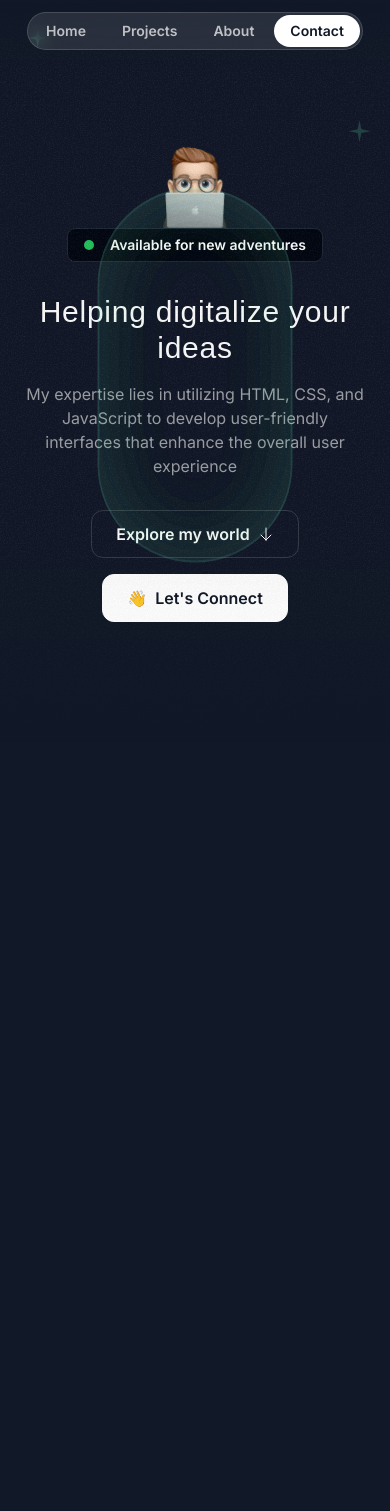
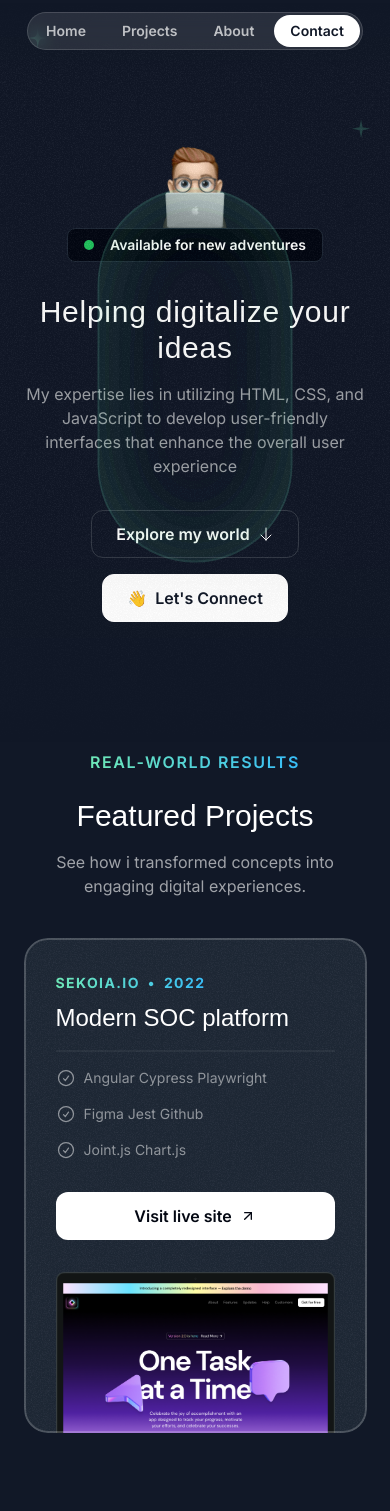
Before and after one commit to RomaricS/portfolio, a Next.js app: page / in a window 390 px wide. Shown: the top 1511 px of the page. Before the commit the page ends 882 px from the top, so only its background shows below. Built offline with nearby package versions, Linux system fonts and the light colour scheme; a web font is replaced by a local one.

Commit message:
Added projects

```diff
--- a/src/app/globals.css
+++ b/src/app/globals.css
@@ -11,3 +11,9 @@
         @apply absolute inset-0 border-2 top-1/2 left-1/2 -translate-y-1/2 -translate-x-1/2 rounded-full border-emerald-300/5 shadow-[0_0_90px_inset] shadow-emerald-300/5;
     }
 }
+
+@layer utilities {
+    .container {
+        @apply lg:max-w-5xl;
+    }
+}
--- a/src/app/page.tsx
+++ b/src/app/page.tsx
@@ -1,11 +1,13 @@
 import { HeroSection } from '@/sections/Hero';
 import { Header } from '../sections/Header';
+import { ProjectsSection } from '@/sections/Projects';
 
 export default function Home() {
   return (
     <div>
       <Header />
       <HeroSection />
+      <ProjectsSection />
     </div>
   );
 }
--- /dev/null
+++ b/src/constants/Projects.ts
@@ -0,0 +1,42 @@
+import darkSaasLandingPage from '@/assets/images/dark-saas-landing-page.png';
+import lightSaasLandingPage from '@/assets/images/light-saas-landing-page.png';
+import aiStartupLandingPage from '@/assets/images/ai-startup-landing-page.png';
+
+export const portfolioProjects = [
+    {
+        company: 'SEKOIA.IO',
+        year: '2022',
+        title: 'Modern SOC platform',
+        results: [
+            { title: 'Angular Cypress Playwright' },
+            { title: 'Figma Jest Github' },
+            { title: 'Joint.js Chart.js' },
+        ],
+        link: 'https://www.sekoia.io/fr',
+        image: darkSaasLandingPage,
+    },
+    {
+        company: 'Convelio',
+        year: '2021',
+        title: 'All in one solution for Art transportation',
+        results: [
+            { title: 'Angular Karma' },
+            { title: 'Figma Jest Github' },
+            { title: 'Scrum' },
+        ],
+        link: 'https://www.convelio.com/fr/accueil/',
+        image: lightSaasLandingPage,
+    },
+    {
+        company: 'Capgemini',
+        year: '2018',
+        title: 'Energy provider client site',
+        results: [
+            { title: 'Angular JAVA Selenium' },
+            { title: 'Adobe Experience Manager' },
+            { title: 'SAFe & Scrum' },
+        ],
+        link: 'https://particulier.edf.fr/fr/accueil.html',
+        image: aiStartupLandingPage,
+    },
+];
--- a/src/sections/Projects.tsx
+++ b/src/sections/Projects.tsx
@@ -1,46 +1,77 @@
-import darkSaasLandingPage from "@/assets/images/dark-saas-landing-page.png";
-import lightSaasLandingPage from "@/assets/images/light-saas-landing-page.png";
-import aiStartupLandingPage from "@/assets/images/ai-startup-landing-page.png";
-
-const portfolioProjects = [
-  {
-    company: "Acme Corp",
-    year: "2022",
-    title: "Dark Saas Landing Page",
-    results: [
-      { title: "Enhanced user experience by 40%" },
-      { title: "Improved site speed by 50%" },
-      { title: "Increased mobile traffic by 35%" },
-    ],
-    link: "https://youtu.be/4k7IdSLxh6w",
-    image: darkSaasLandingPage,
-  },
-  {
-    company: "Innovative Co",
-    year: "2021",
-    title: "Light Saas Landing Page",
-    results: [
-      { title: "Boosted sales by 20%" },
-      { title: "Expanded customer reach by 35%" },
-      { title: "Increased brand awareness by 15%" },
-    ],
-    link: "https://youtu.be/7hi5zwO75yc",
-    image: lightSaasLandingPage,
-  },
-  {
-    company: "Quantum Dynamics",
-    year: "2023",
-    title: "AI Startup Landing Page",
-    results: [
-      { title: "Enhanced user experience by 40%" },
-      { title: "Improved site speed by 50%" },
-      { title: "Increased mobile traffic by 35%" },
-    ],
-    link: "https://youtu.be/Z7I5uSRHMHg",
-    image: aiStartupLandingPage,
-  },
-];
+import { portfolioProjects } from '@/constants/Projects';
+import Image from 'next/image';
+import CheckCircleIcon from '@/assets/icons/check-circle.svg';
+import ArrowUpRight from '@/assets/icons/arrow-up-right.svg';
+import grainImage from '@/assets/images/grain.jpg';
 
 export const ProjectsSection = () => {
-  return <div>Projects Section</div>;
+    return (
+        <section className='pb-16 lg:py-24'>
+            <div className='container'>
+                <div className='flex justify-center'>
+                    <p className='uppercase font-semibold tracking-widest bg-gradient-to-r from-emerald-300 to-sky-400 text-transparent bg-clip-text'>
+                        Real-world Results
+                    </p>
+                </div>
+                <h2 className='font-serif text-3xl md:text-5xl text-center mt-6'>
+                    Featured Projects
+                </h2>
+                <p className='text-center md:text-lg lg:text-xl text-white/60 mt-4 max-w-md mx-auto'>
+                    See how i transformed concepts into engaging digital
+                    experiences.
+                </p>
+                <div className='flex flex-col md:mt-20 mt-10 gap-20'>
+                    {portfolioProjects.map(
+                        ({ title, company, year, results, link, image }) => (
+                            <div
+                                key={title}
+                                className="bg-gray-800 rounded-3xl relative z-0 overflow-hidden after:z-10 after:content-[''] after:absolute after:inset-0 after:outline-2 after:outline after:-outline-offset-2 after:rounded-3xl after:outline-white/20 px-8 pt-8 after:pointer-events-none md:pt-12 md:px-10 lg:pt-16 lg:px-20">
+                                <div
+                                    className='absolute inset-0 -z-10 opacity-5'
+                                    style={{
+                                        backgroundImage: `url(${grainImage.src})`,
+                                    }}></div>
+                                <div className='lg:grid lg:grid-cols-2 lg:gap-16'>
+                                    <div className='lg:pb-16'>
+                                        <div className='bg-gradient-to-r from-emerald-300 to-sky-400 inline-flex font-bold gap-2 uppercase tracking-widest text-sm text-transparent bg-clip-text'>
+                                            <span>{company}</span>
+                                            <span>&bull;</span>
+                                            <span>{year}</span>
+                                        </div>
+                                        <h3 className='font-serif text-2xl mt-2 md:text-4xl md:mt-5'>
+                                            {title}
+                                        </h3>
+                                        <hr className='border-t-2 border-white/5 mt-4 md:mt-5' />
+                                        <ul className='flex flex-col gap-4 mt-4 md:mt-5'>
+                                            {results.map(({ title }) => (
+                                                <li
+                                                    key={title}
+                                                    className='flex gap-2 text-sm text-white/50 md:text-base'>
+                                                    <CheckCircleIcon className='size-5  md:size-6' />
+                                                    <span>{title}</span>
+                                                </li>
+                                            ))}
+                                        </ul>
+                                        <a href={link}>
+                                            <button className='bg-white text-gray-950 h-12 w-full rounded-xl font-semibold inline-flex items-center justify-center gap-2 mt-8 md:w-auto px-6'>
+                                                <span>Visit live site</span>
+                                                <ArrowUpRight className='size-4' />
+                                            </button>
+                                        </a>
+                                    </div>
+                                    <div className='relative'>
+                                        <Image
+                                            src={image}
+                                            className='mt-8 -mb-4 md:-mb-0 lg:mt-0 lg:absolute lg:h-full lg:w-auto lg:max-w-none'
+                                            alt={`${company} illustration`}
+                                        />
+                                    </div>
+                                </div>
+                            </div>
+                        )
+                    )}
+                </div>
+            </div>
+        </section>
+    );
 };
```
